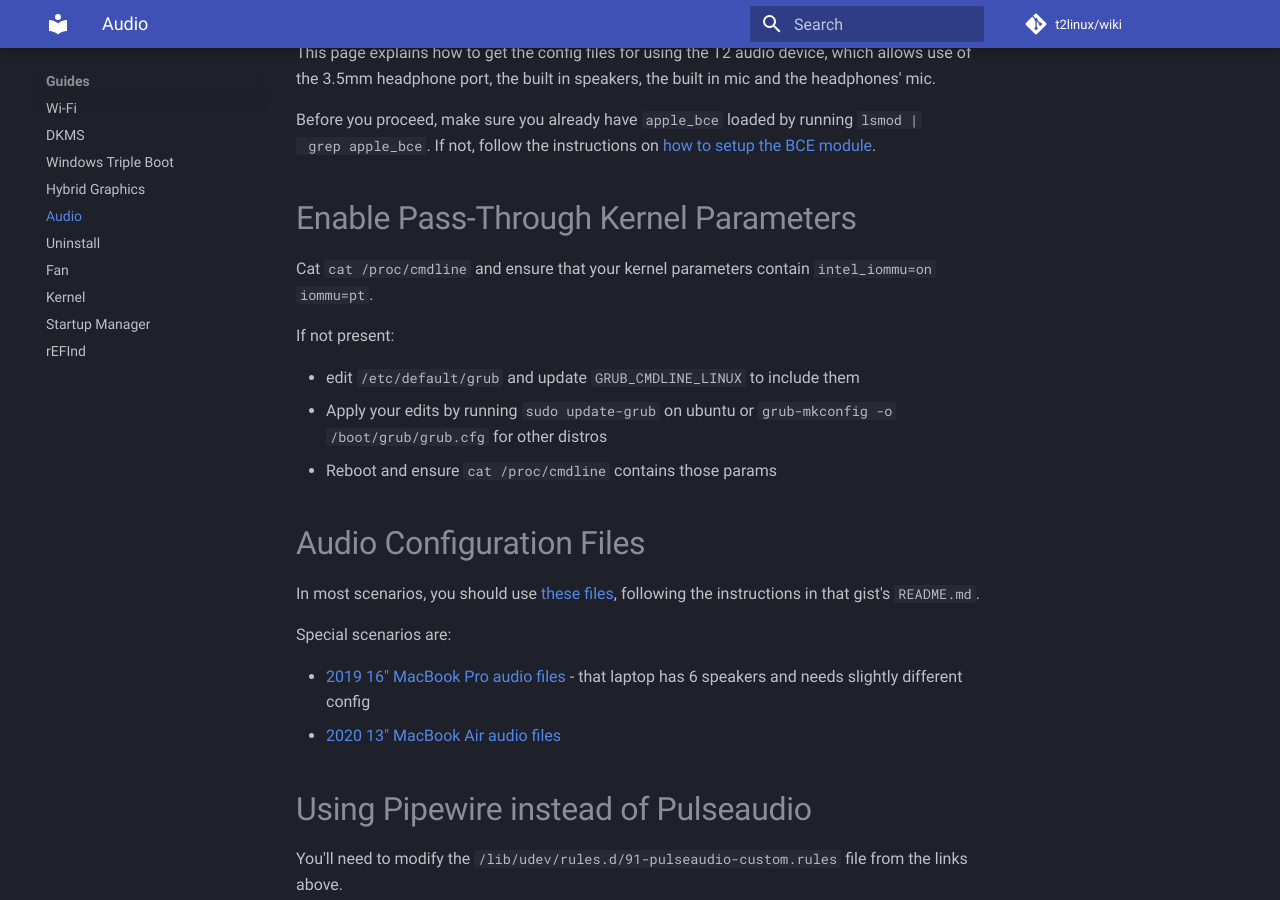
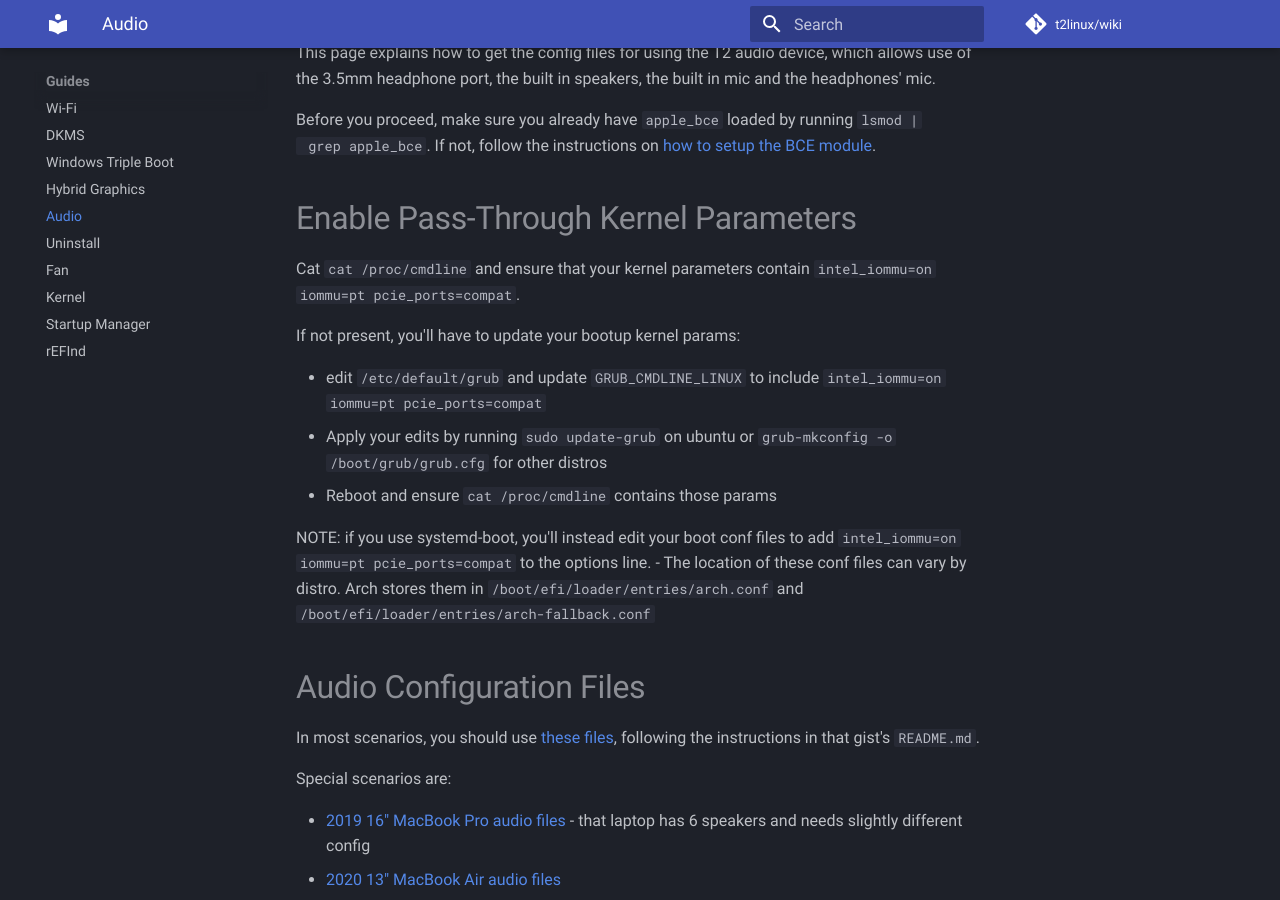
Before and after one commit to t2linux/wiki, an MkDocs documentation site: the page built from docs/guides/audio-config.md, in a window 1280 px wide and 900 px high, scrolled down 250 px. Built offline with MkDocs 1.6.1 and Material for MkDocs 9.7.7, drawn with Linux system fonts in a browser that asks for light colours; comment, search, counter and statistics services are not loaded.

Commit message:
Update audio-config.md

```diff
--- a/docs/guides/audio-config.md
+++ b/docs/guides/audio-config.md
@@ -6,13 +6,16 @@ Before you proceed, make sure you already have `apple_bce` loaded by running `l
 
 # Enable Pass-Through Kernel Parameters
 
-Cat `cat /proc/cmdline` and ensure that your kernel parameters contain `intel_iommu=on iommu=pt`.
+Cat `cat /proc/cmdline` and ensure that your kernel parameters contain `intel_iommu=on iommu=pt pcie_ports=compat`.
 
-If not present:
+If not present, you'll have to update your bootup kernel params:
 
-- edit `/etc/default/grub` and update `GRUB_CMDLINE_LINUX` to include them
+- edit `/etc/default/grub` and update `GRUB_CMDLINE_LINUX` to include `intel_iommu=on iommu=pt pcie_ports=compat`
 - Apply your edits by running `sudo update-grub` on ubuntu or `grub-mkconfig -o /boot/grub/grub.cfg` for other distros
 - Reboot and ensure `cat /proc/cmdline` contains those params
+
+NOTE: if you use systemd-boot, you'll instead edit your boot conf files to add `intel_iommu=on iommu=pt pcie_ports=compat` to the options line.
+- The location of these conf files can vary by distro. Arch stores them in `/boot/efi/loader/entries/arch.conf` and `/boot/efi/loader/entries/arch-fallback.conf`
 
 # Audio Configuration Files
 
```
